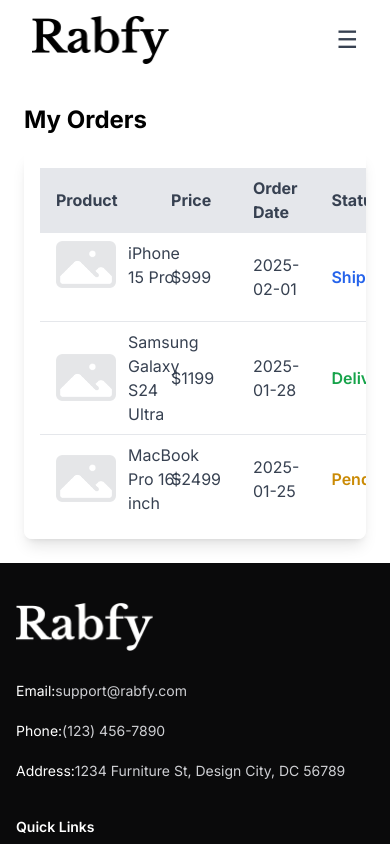
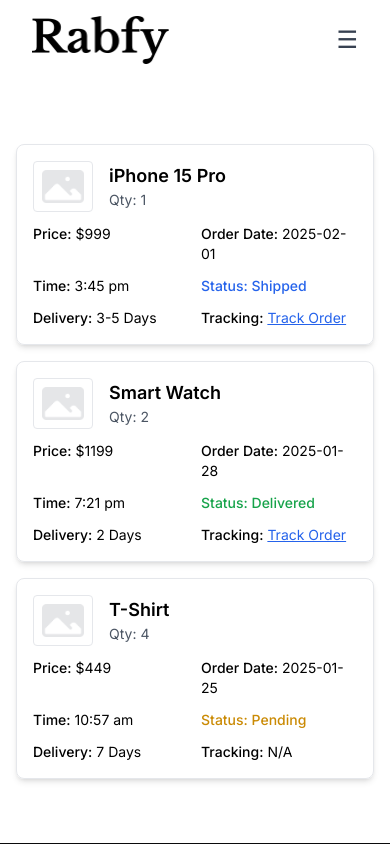
Before and after one commit to rahadsr30/rabfy, a Next.js app: page /order in a window 390 px wide. Shown: the top 844 px of the page. Built offline with nearby package versions, Linux system fonts and the light colour scheme.

Commit message:
added orderPage

```diff
--- a/src/app/order/page.tsx
+++ b/src/app/order/page.tsx
@@ -6,9 +6,11 @@
 interface Order {
   id: number;
   product: string;
+  quantity: number;
   image: string | StaticImageData;
   price: number;
   orderDate: string;
+  time: string;
   status: "Pending" | "Shipped" | "Delivered" | "Cancelled";
   deliveryTime: string;
   trackingNumber: string;
@@ -18,36 +20,41 @@
   {
     id: 1,
     product: "iPhone 15 Pro",
-    image: product, // Replace with actual image URL
+    quantity: 1,
+    image: product,
     price: 999,
     orderDate: "2025-02-01",
+    time: "3:45 pm",
     status: "Shipped",
-    deliveryTime: "3-5 Business Days",
+    deliveryTime: "3-5 Days",
     trackingNumber: "123456789",
   },
   {
     id: 2,
-    product: "Samsung Galaxy S24 Ultra",
+    product: "Smart Watch",
+    quantity: 2,
     image: product,
     price: 1199,
     orderDate: "2025-01-28",
+    time: "7:21 pm",
     status: "Delivered",
     deliveryTime: "2 Days",
     trackingNumber: "987654321",
   },
   {
     id: 3,
-    product: "MacBook Pro 16-inch",
+    product: "T-Shirt",
+    quantity: 4,
     image: product,
-    price: 2499,
+    price: 449,
     orderDate: "2025-01-25",
+    time: "10:57 am",
     status: "Pending",
-    deliveryTime: "7 Business Days",
+    deliveryTime: "7 Days",
     trackingNumber: "N/A",
   },
 ];
 
-// Function to assign colors based on order status
 const getStatusColor = (status: Order["status"]) => {
   switch (status) {
     case "Pending":
@@ -67,56 +74,81 @@
   const [orders, setOrders] = useState<Order[]>([]);
 
   useEffect(() => {
-    // Simulating API call (Replace with your backend API)
     setOrders(ordersData);
   }, []);
 
   return (
-    <div className="max-w-5xl mx-auto p-6">
-      <h1 className="text-2xl font-bold mb-4">My Orders</h1>
-
-      <div className="overflow-x-auto bg-white shadow-lg rounded-lg p-4">
-        <table className="w-full table-auto border-collapse text-gray-700">
+    <div className="wrapper py-section">
+      <div className="hidden md:block border-2 p-2 rounded-lg overflow-x-auto">
+        <table className="w-full">
           <thead>
-            <tr className="bg-gray-200">
-              <th className="px-4 py-2 text-left">Product</th>
-              <th className="px-4 py-2 text-left">Price</th>
-              <th className="px-4 py-2 text-left">Order Date</th>
-              <th className="px-4 py-2 text-left">Status</th>
-              <th className="px-4 py-2 text-left">Delivery Time</th>
-              <th className="px-4 py-2 text-left">Tracking</th>
+            <tr className="">
+              <th className="px-4 py-2 text-body text-[#424348] font-medium text-left">
+                Product
+              </th>
+              <th className="px-4 py-2 text-body text-[#424348] font-medium text-left">
+                Price
+              </th>
+              <th className="px-4 py-2 text-body text-[#424348] font-medium text-left">
+                Order Date
+              </th>
+              <th className="px-4 py-2 text-body text-[#424348] font-medium text-left">
+                Status
+              </th>
+              <th className="px-4 py-2 text-body text-[#424348] font-medium text-left">
+                Delivery Time
+              </th>
+              <th className="px-4 py-2 text-body text-[#424348] font-medium text-left">
+                Tracking
+              </th>
             </tr>
           </thead>
           <tbody>
             {orders.map((order) => (
-              <tr key={order.id} className="border-t hover:bg-gray-100">
+              <tr key={order.id} className="border-t hover:bg-gray-50">
                 <td className="px-4 py-2 flex items-center gap-3">
                   <Image
                     src={order.image}
                     alt={order.product}
-                    width={60}
-                    height={60}
-                    className="object-cover rounded"
+                    width={50}
+                    height={50}
+                    className="rounded-md border p-2 object-cover"
                   />
-                  {order.product}
+                  <div>
+                    <p className="text-base lg:text-lg font-semibold text-[#0A0A0B]">
+                      {order.product}
+                    </p>
+                    <p className="text-[12px] lg:text-sm text-[#4B4B53]">
+                      Qty: <span>{order.quantity}</span>
+                    </p>
+                  </div>
                 </td>
-                <td className="px-4 py-2">${order.price}</td>
-                <td className="px-4 py-2">{order.orderDate}</td>
+                <td className="px-4 py-2 text-body text-[#424348] font-medium">
+                  ${order.price}
+                </td>
+                <td className="px-4 py-2">
+                  <div>
+                    <p className="text-body text-[#424348] font-medium">
+                      {order.orderDate}
+                    </p>
+                    <p className="text-body text-[#585962]">{order.time}</p>
+                  </div>
+                </td>
                 <td
-                  className={`px-4 py-2 font-semibold ${getStatusColor(
+                  className={`px-4 py-2 text-body font-semibold ${getStatusColor(
                     order.status
                   )}`}
                 >
                   {order.status}
                 </td>
-                <td className="px-4 py-2">{order.deliveryTime}</td>
+                <td className="px-4 py-2 text-[#424348] text-body font-medium">
+                  {order.deliveryTime}
+                </td>
                 <td className="px-4 py-2">
                   {order.trackingNumber !== "N/A" ? (
                     <a
-                      href={`https://track.aftership.com/${order.trackingNumber}`}
-                      target="_blank"
-                      rel="noopener noreferrer"
-                      className="text-blue-600 underline"
+                      href={order.trackingNumber}
+                      className="text-black underline"
                     >
                       Track Order
                     </a>
@@ -129,6 +161,62 @@
           </tbody>
         </table>
       </div>
+
+      {/* Mobile Layout (Card View) */}
+      <div className="md:hidden flex flex-col gap-4">
+        {orders.map((order) => (
+          <div key={order.id} className="border p-4 rounded-lg shadow-md">
+            {/* Product & Image */}
+            <div className="flex items-center gap-4">
+              <Image
+                src={order.image}
+                alt={order.product}
+                width={60}
+                height={60}
+                className="rounded border p-2"
+              />
+              <div>
+                <p className="text-lg font-semibold">{order.product}</p>
+                <p className="text-sm text-gray-600">Qty: {order.quantity}</p>
+              </div>
+            </div>
+
+            {/* Order Details */}
+            <div className="grid grid-cols-2 gap-3 mt-3 text-sm">
+              <p>
+                <span className="font-medium">Price:</span> ${order.price}
+              </p>
+              <p>
+                <span className="font-medium">Order Date:</span>{" "}
+                {order.orderDate}
+              </p>
+              <p>
+                <span className="font-medium">Time:</span> {order.time}
+              </p>
+              <p className={`font-medium ${getStatusColor(order.status)}`}>
+                Status: {order.status}
+              </p>
+              <p>
+                <span className="font-medium">Delivery:</span>{" "}
+                {order.deliveryTime}
+              </p>
+              <p>
+                <span className="font-medium">Tracking:</span>{" "}
+                {order.trackingNumber !== "N/A" ? (
+                  <a
+                    href={order.trackingNumber}
+                    className="text-blue-600 underline"
+                  >
+                    Track Order
+                  </a>
+                ) : (
+                  "N/A"
+                )}
+              </p>
+            </div>
+          </div>
+        ))}
+      </div>
     </div>
   );
 }
--- a/src/app/products/[productId]/page.tsx
+++ b/src/app/products/[productId]/page.tsx
@@ -206,7 +206,7 @@
       timeAgo: "Just now",
       rating: newReview.rating,
       review: newReview.review,
-      images: newReview.images.map((img) => ({ src: img } as StaticImageData)), // Convert strings to StaticImageData
+      images: newReview.images.map((img) => ({ src: img } as StaticImageData)),
       categories: ["User Review"],
     };
 
@@ -218,7 +218,7 @@
     <section className="wrapper py-10 lg:py-16">
       <div className="grid grid-cols-1 lg:grid-cols-2 gap-10 lg:gap-16">
         <div>
-          <div className="border-2 rounded-lg flex justify-center gap-8 p-16 items-center">
+          <div className="border-2 rounded-lg flex flex-col lg:flex-row  justify-center gap-8 p-7 lg:p-16 items-center">
             <span className="text-[#ACADB4] text-5xl bg-white shadow-md p-2 rounded-full">
               <IoIosArrowRoundBack />
             </span>
```
Also changed, not shown: src/app/cart/page.tsx (+62 -6 lines).
